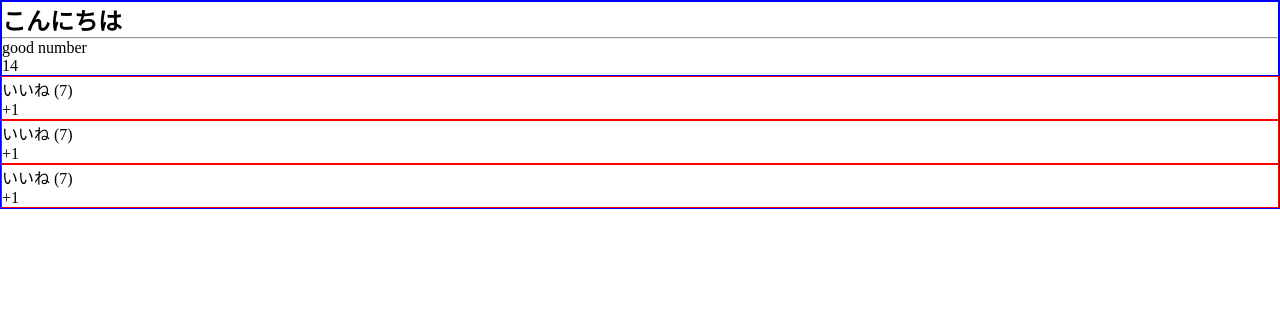
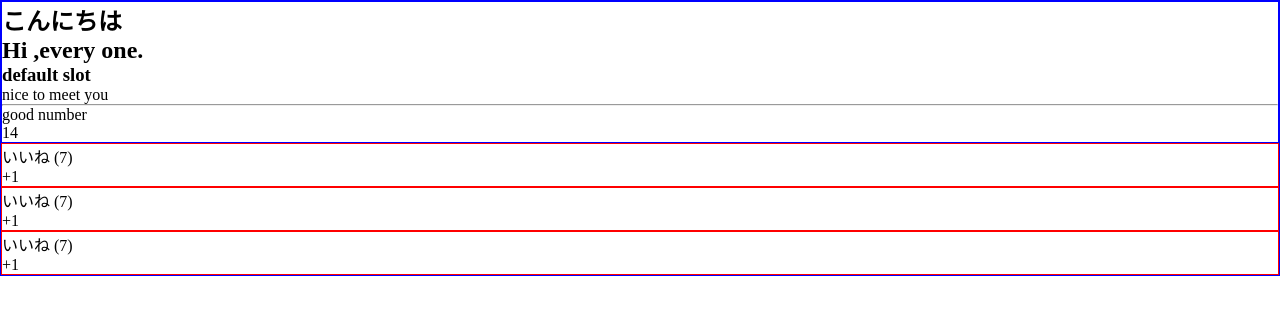
Before and after one commit to hiyasichuka/vue-cli, a Vue app in the folder hello-world/: page / in a window 1280 px wide. Shown: the top 314 px of the page. Built offline with nearby package versions, Linux system fonts and the light colour scheme.

Commit message:
default slot

```diff
--- a/hello-world/src/App.vue
+++ b/hello-world/src/App.vue
@@ -1,10 +1,15 @@
 <template>
   <div>
     <LikeHeader header-text="hello">
+      <h2>Hi ,every one.</h2>
       <template v-slot:title>
         <h2>こんにちは</h2>
       </template>
-      <p>{{ number }}</p>
+      <h3>default slot</h3>
+      <p>nice to meet you</p>
+      <template v-slot:numb>
+        <p>{{ number }}</p>
+      </template>
     </LikeHeader>
     <LikeNumber :total-number="number" @my-click="number = $event"></LikeNumber>
     <LikeNumber :total-number="number" @my-click="incNum"></LikeNumber>
--- a/hello-world/src/components/LikeHeader.vue
+++ b/hello-world/src/components/LikeHeader.vue
@@ -1,9 +1,10 @@
 <template>
   <div>
     <slot name="title"> </slot>
+    <slot></slot>
     <hr />
     <p>good number</p>
-    <slot></slot>
+    <slot name="numb"></slot>
   </div>
 </template>
 
```
